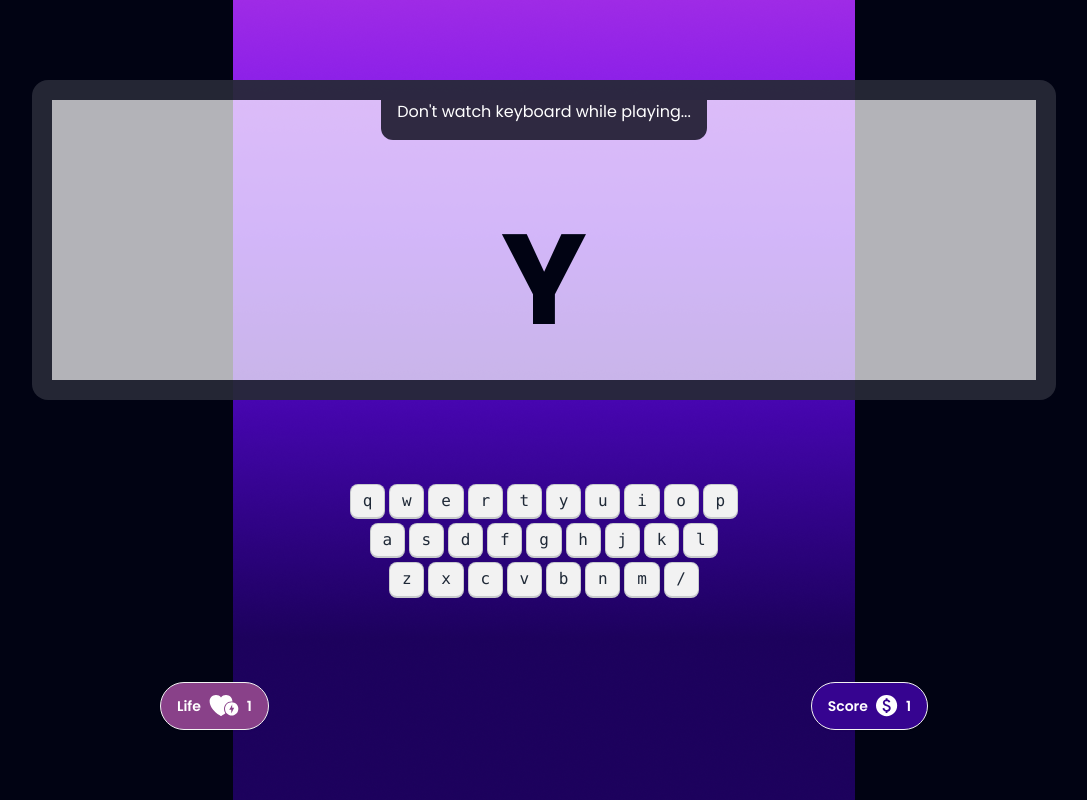
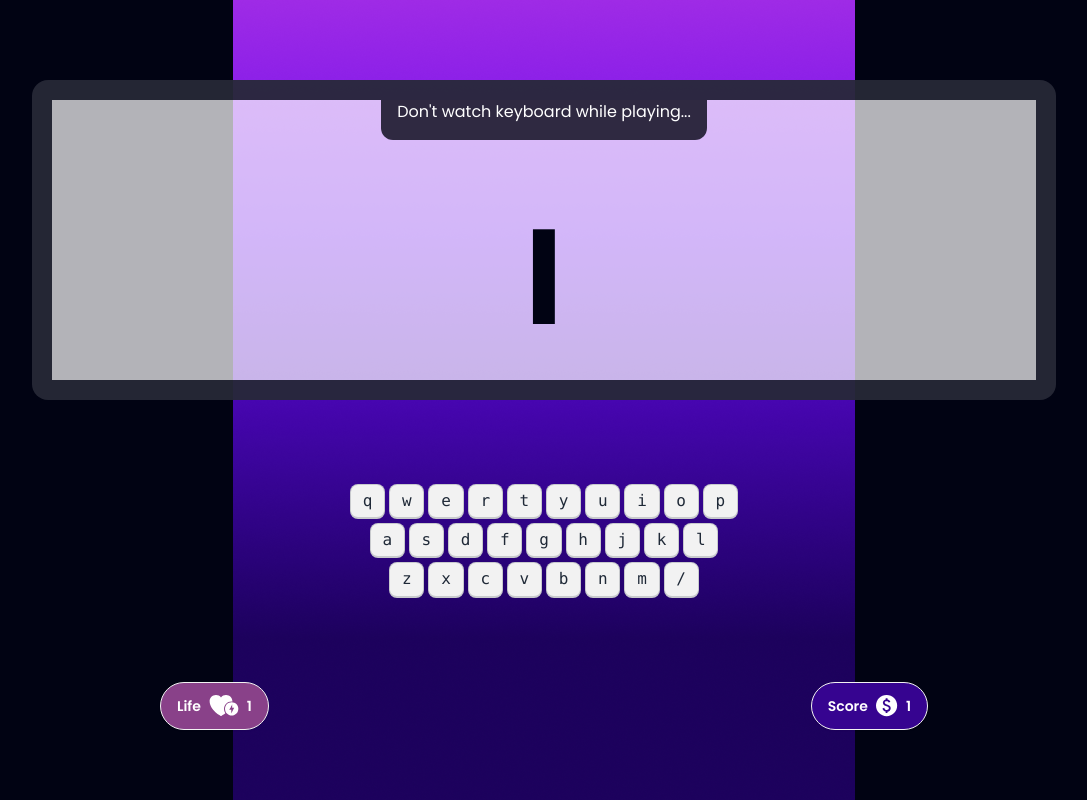
Before and after one commit to imrealkazisourov/alpha-clash-pro, a plain HTML site: page index.html in a window 1280 px wide. Both pictures are taken after a click on the button "Play Now". Shown: the whole page, without its empty margins (96-1183 px from the left). Drawn offline with nearby package versions, Linux system fonts and the light colour scheme.

Commit message:
added functions to generate random alphabet and show the alphabet to the screen

```diff
--- a/index.html
+++ b/index.html
@@ -34,7 +34,7 @@
                         </p>
                     </div>
                     <div class="flex justify-center items-center h-full">
-                        <p class="text-9xl text-[#010313] font-bold">Y</p>
+                        <p id="current-alphabet" class="text-9xl text-[#010313] font-bold">Y</p>
                     </div>
                 </div>
                 <!-- keyboard start -->
--- a/scripts/alpha-clash.js
+++ b/scripts/alpha-clash.js
@@ -1,4 +1,20 @@
+// Game Continue Function
+function continueGame() {
+    //generating random alphabet is first step
+    const alphabet = getRandAlphabet();
+    console.log(alphabet);
+
+    //set randomly generated alphabet to the screen (show it)
+
+    const currentAlphabetElement = document.getElementById('current-alphabet');
+    currentAlphabetElement.innerText = alphabet;
+
+
+}
+
+// home screen to game screen function
 function playNow() {
     hideElementById('home-screen');
     showElementById('play-ground');
+    continueGame();
 }
--- a/scripts/utility.js
+++ b/scripts/utility.js
@@ -1,8 +1,27 @@
+// hiding screen function
 function hideElementById(elementId) {
     const element = document.getElementById(elementId);
     element.classList.add('hidden');
 }
+// showing the element by id
 function showElementById(elementId) {
     const element = document.getElementById(elementId);
     element.classList.remove('hidden');
 }
+
+// random alphabet generating function
+function getRandAlphabet(){
+    //creating alphabet array
+    const alphabetString = "abcdefghijklmnopqrstuvwxyz";
+    const alphabets = alphabetString.split('');
+    // console.log(alphabets);
+
+    // get a random index between 0-25 because english alphabets are 26 and index starts from 0
+
+    const randomNumber = Math.random()*25;
+    const randomIndex = Math.round(randomNumber);
+    const alphabet = alphabets[randomIndex];
+    // console.log(randomIndex, alphabet);
+    return alphabet;
+
+}
```
